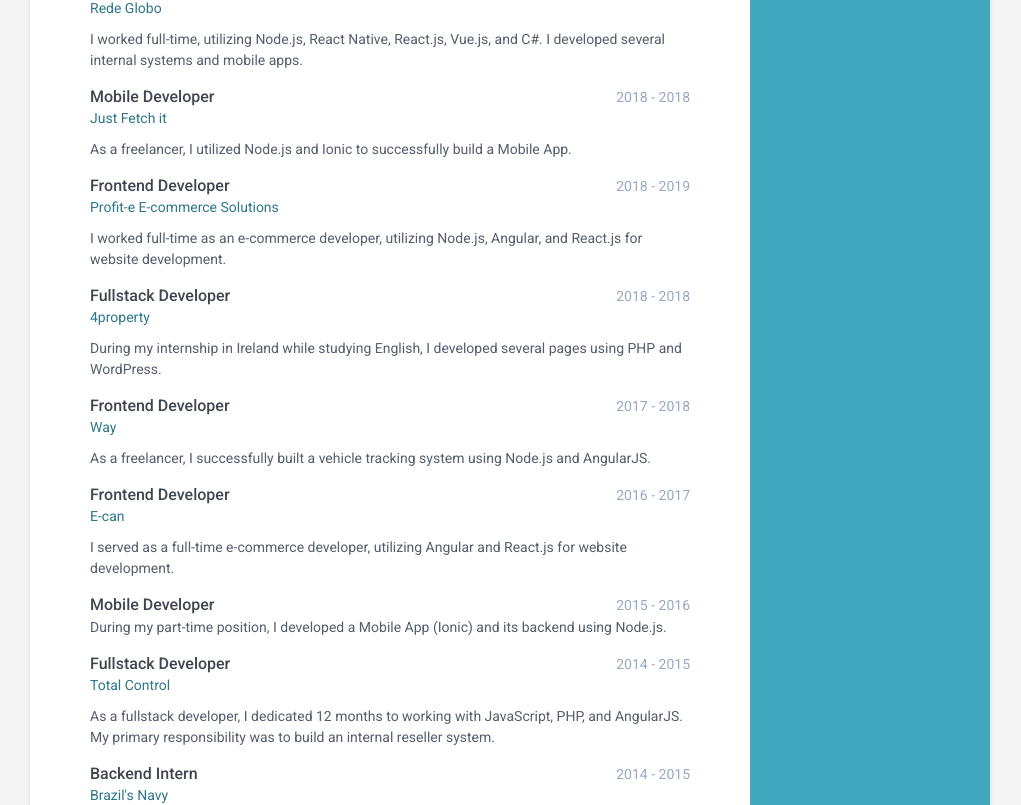
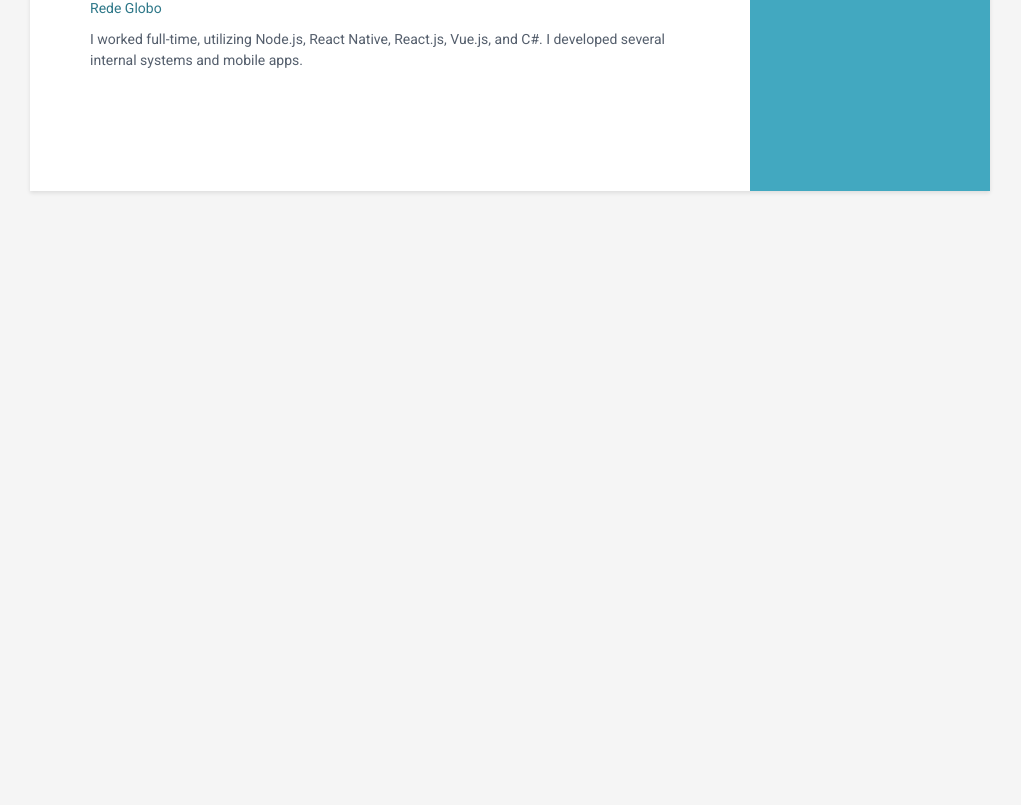
Before and after one commit to rivailruiz/me, a React app: page / in a window 1280 px wide. Shown: the part 2599-3404 px from the top of the page, without its empty margins (130-1151 px from the left). After the commit the page ends 2820 px from the top, so only its background shows below. Built offline with nearby package versions, Linux system fonts and the light colour scheme.

Commit message:
update cv to IA positions

```diff
--- a/src/data/experiences.js
+++ b/src/data/experiences.js
@@ -3,65 +3,6 @@
   icon: null,
   description: null,
   list: [
-    {
-      title: 'Backend Intern',
-      company: 'Brazil\'s Navy',
-      description: 'I worked as a backend intern for 8 months, utilizing PHP to contribute to the development of a weather system API.',
-      companyLink: 'https://www.marinha.mil.br/',
-      companyShortDetail: '',
-      data: '',
-      date: '2014 - 2015'
-    },
-    {
-      title: 'Fullstack Developer',
-      company: 'Total Control',
-      description: 'As a fullstack developer, I dedicated 12 months to working with JavaScript, PHP, and AngularJS. My primary responsibility was to build an internal reseller system.',
-      companyLink: 'https://totalcontrol.com.br/novo/',
-      companyShortDetail: '',
-      date: '2014 - 2015'
-    },
-    {
-      title: 'Mobile Developer',
-      company: '7Giros Eventos',
-      description: 'During my part-time position, I developed a Mobile App (Ionic) and its backend using Node.js.',
-      companyLink: '',
-      date: '2015 - 2016'
-    },
-    {
-      title: 'Frontend Developer',
-      company: 'E-can',
-      description: 'I served as a full-time e-commerce developer, utilizing Angular and React.js for website development.',
-      companyLink: 'https://www.agenciaecan.com.br/',
-      date: '2016 - 2017'
-    },
-    {
-      title: 'Frontend Developer',
-      company: 'Way',
-      description: 'As a freelancer, I successfully built a vehicle tracking system using Node.js and AngularJS.',
-      companyLink: 'https://www.smartway.com.br/',
-      date: '2017 - 2018'
-    },
-    {
-      title: 'Fullstack Developer',
-      company: '4property',
-      description: 'During my internship in Ireland while studying English, I developed several pages using PHP and WordPress.',
-      companyLink: 'https://www.4property.com/',
-      date: '2018 - 2018'
-    },
-    {
-      title: 'Frontend Developer',
-      company: 'Profit-e E-commerce Solutions',
-      description: 'I worked full-time as an e-commerce developer, utilizing Node.js, Angular, and React.js for website development.',
-      companyLink: 'https://www.profite.cx/',
-      date: '2018 - 2019'
-    },
-    {
-      title: 'Mobile Developer',
-      company: 'Just Fetch it',
-      description: 'As a freelancer, I utilized Node.js and Ionic to successfully build a Mobile App.',
-      companyLink: 'https://www.justfetchit.ie/',
-      date: '2018 - 2018'
-    },
     {
       title: 'Full Stack Developer',
       company: 'Rede Globo',
```
